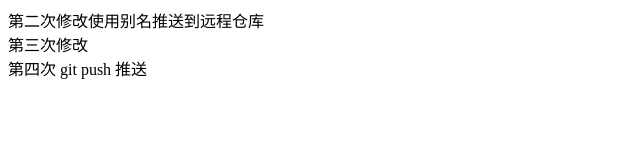
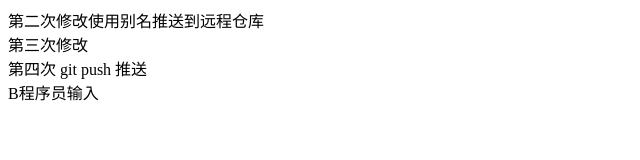
Before and after one commit to world-run/gitdemo, a plain HTML site: page index.html in a window 1280 px wide. Shown: the whole page, without its empty margins (0-640 px from the left). Drawn offline with Linux system fonts and the light colour scheme.

Commit message:
B程序员第一次提交

```diff
--- a/index.html
+++ b/index.html
@@ -16,5 +16,9 @@
 		<div>
 			第四次  git push 推送
  		</div>
+
+		<div>
+			B程序员输入
+		</div>
 	</body>
 </html>
```
